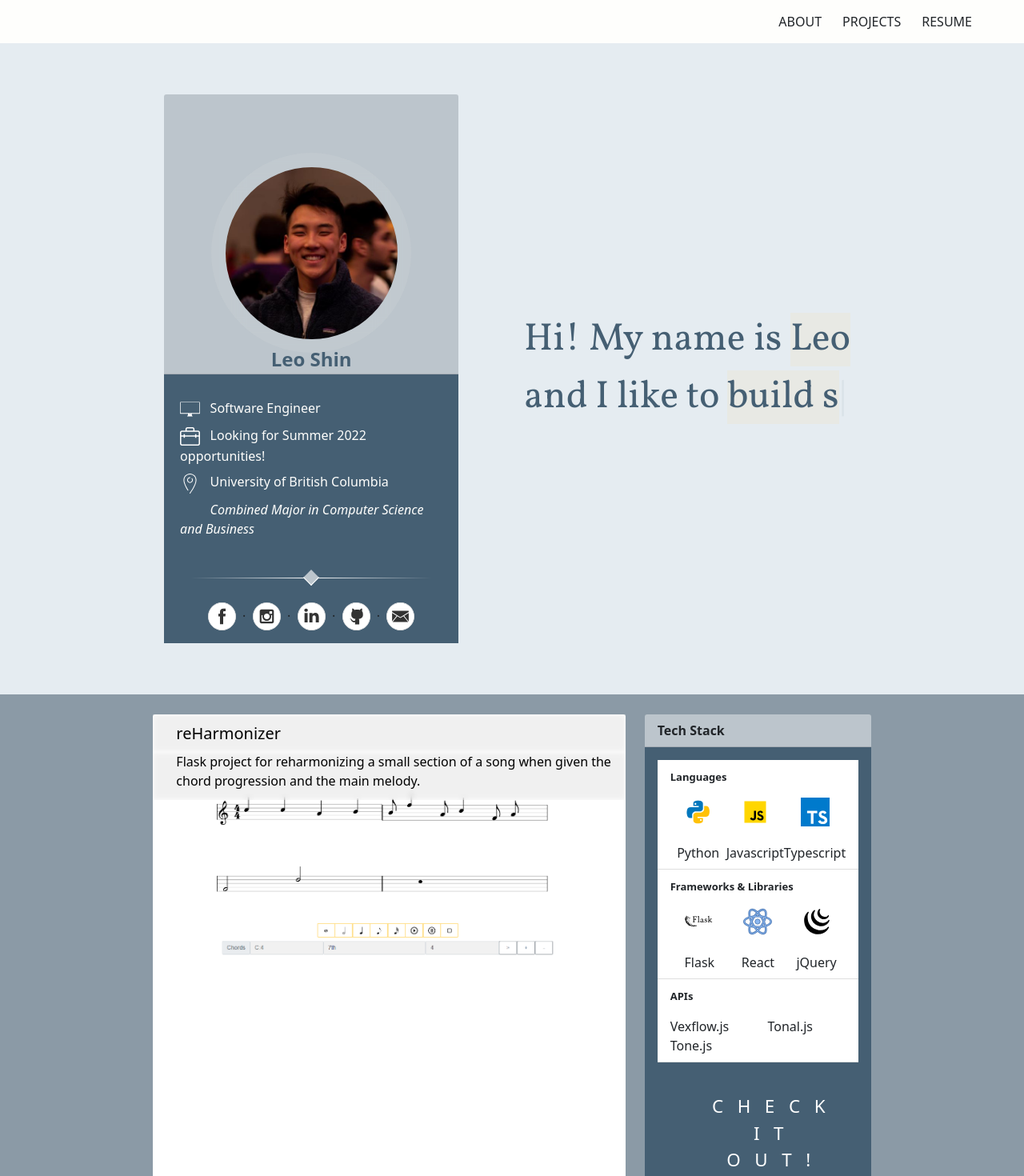
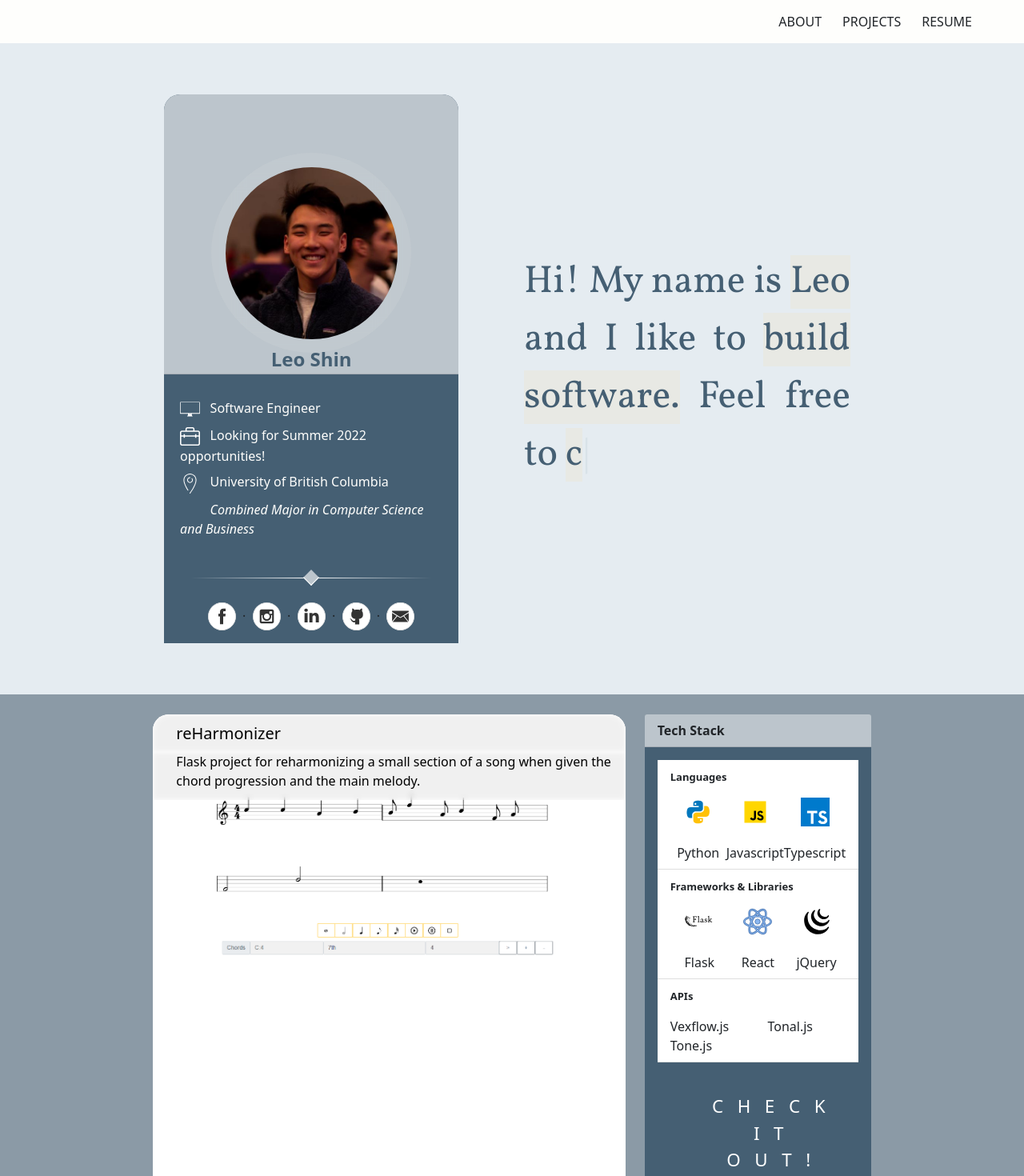
Before and after one commit to Shin-Leo/Portfolio, a React (Create React App) app: page / in a window 1280 px wide. Shown: the top 1470 px of the page at 80% size. Built offline with nearby package versions, Linux system fonts and the light colour scheme.

Commit message:
adjusted typewriter speed and rounded card top corners

```diff
--- a/src/App.css
+++ b/src/App.css
@@ -106,7 +106,6 @@ body {
   backdrop-filter: blur(0px) saturate(180%);
   -webkit-backdrop-filter: blur(0px) saturate(180%);
   background-color: rgba(255, 255, 255, 0.75);
-  border-radius: 12px;
   border: 1px solid rgba(209, 213, 219, 0.3);
 }
 
@@ -115,11 +114,16 @@ body {
   justify-content: center;
   min-height: 350px;
   padding-bottom: 5%;
+  border-radius: 20px 20px 0px 0px;
   padding: 0;
 }
 
 .intro-point {
   padding: 4px;
+}
+
+.card-body {
+  border-radius: 20px 20px 0px 0px;
 }
 
 
@@ -229,11 +233,15 @@ body {
   width: 100%;
   border: none;
 }
+.card-header {
+  border-radius: 20px 20px 0px 0px;
+}
 
 .card-title {
   background-color: none;
   background: none;
   opacity: 100%;
+  border-radius: 20px 20px 0px 0px;
 }
 
 .wrapper {
@@ -403,15 +411,8 @@ body {
   position:relative;
 }
 
-.card-header {
-  font-weight: bold;
-  background-color: #BCC5CC;
-  border-radius: 20px 20px 0px 0px;
-}
 
-.card {
-  border-radius: 20px 20px 0px 0px;
-}
+
 
 a { color: inherit;
     text-decoration: none; }
@@ -448,3 +449,20 @@ a { color: inherit;
   justify-content: center;
   padding: 10%;
 }
+
+.card-header {
+  font-weight: bold;
+  background-color: #BCC5CC;
+}
+
+.card {
+  border-radius: 20px 20px 0px 0px;
+}
+
+.profile-header {
+  border-radius: 20px 20px 0px 0px;
+}
+
+.card-img {
+  border-radius: 20px 20px 0px 0px;
+}
--- a/src/App.js
+++ b/src/App.js
@@ -71,7 +71,7 @@ function App() {
             <Col sm={1} className="side-col" width="10%"></Col>
             <Col sm={4}>
               <Card className="profile-card">
-                <Card.Header className="profile-header">
+                <Card.Header className="profile-header" style={{borderRadius: "20px 20px 0px 0px"}}>
                   <div className="wrapper">
                     <div className="profile-img-wrapper">
                       <img
@@ -177,7 +177,7 @@ function App() {
                       )
                       .start();
                   }}
-                  options={{ delay: 100 }}
+                  options={{ delay: 60 }}
                 />
               </div>
             </Col>
```
